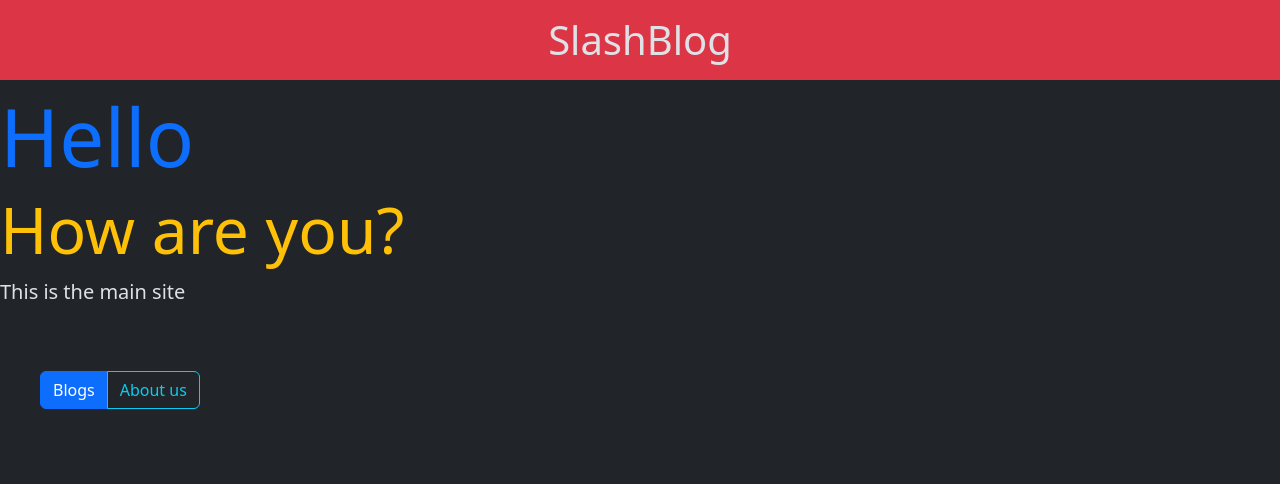
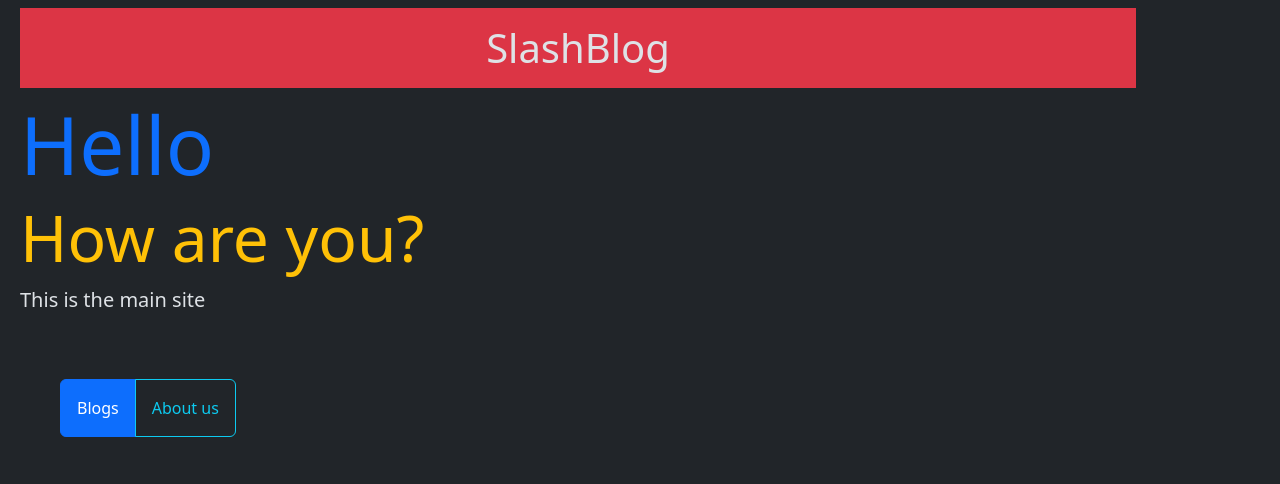
Before and after one commit to alter703/slashblog, a Django app: page / in a window 1280 px wide. Shown: the top 484 px of the page. Run offline with Django 5.2, Linux system fonts and the light colour scheme.

Commit message:
Update index.html in main app(add container)

```diff
--- a/apps/main/templates/main/index.html
+++ b/apps/main/templates/main/index.html
@@ -3,15 +3,18 @@
 {% block title %}Hello world{% endblock title %}
 
 {% block content %}
-<p class="h1 text-center bg-danger p-3">SlashBlog</p>
+<div class="container m-2">
+    <p class="h1 text-center bg-danger p-3">SlashBlog</p>
 
-<h1 class="display-1 text-primary">Hello</h1>
-<h1 class="display-3 text-warning">How are you?</h1>
-<p class="lead">This is the main site</p>
+    <h1 class="display-1 text-primary">Hello</h1>
+    <h1 class="display-3 text-warning">How are you?</h1>
+    <p class="lead">This is the main site</p>
 
-<div class="btn-group text-center m-4 px-3 py-4">
-    <a href="{% url 'blog:index' %}" class="btn btn-primary">Blogs</a>
-    <a href="{% url 'main:about' %}" class="btn btn-outline-info">About us</a>
+    <div class="btn-group text-center m-4 px-3 py-4">
+        <a href="{% url 'blog:index' %}" class="btn btn-primary p-3">Blogs</a>
+        <a href="{% url 'main:about' %}" class="btn btn-outline-info p-3">About us</a>
+    </div>
 </div>
 
+
 {% endblock content %}
```
